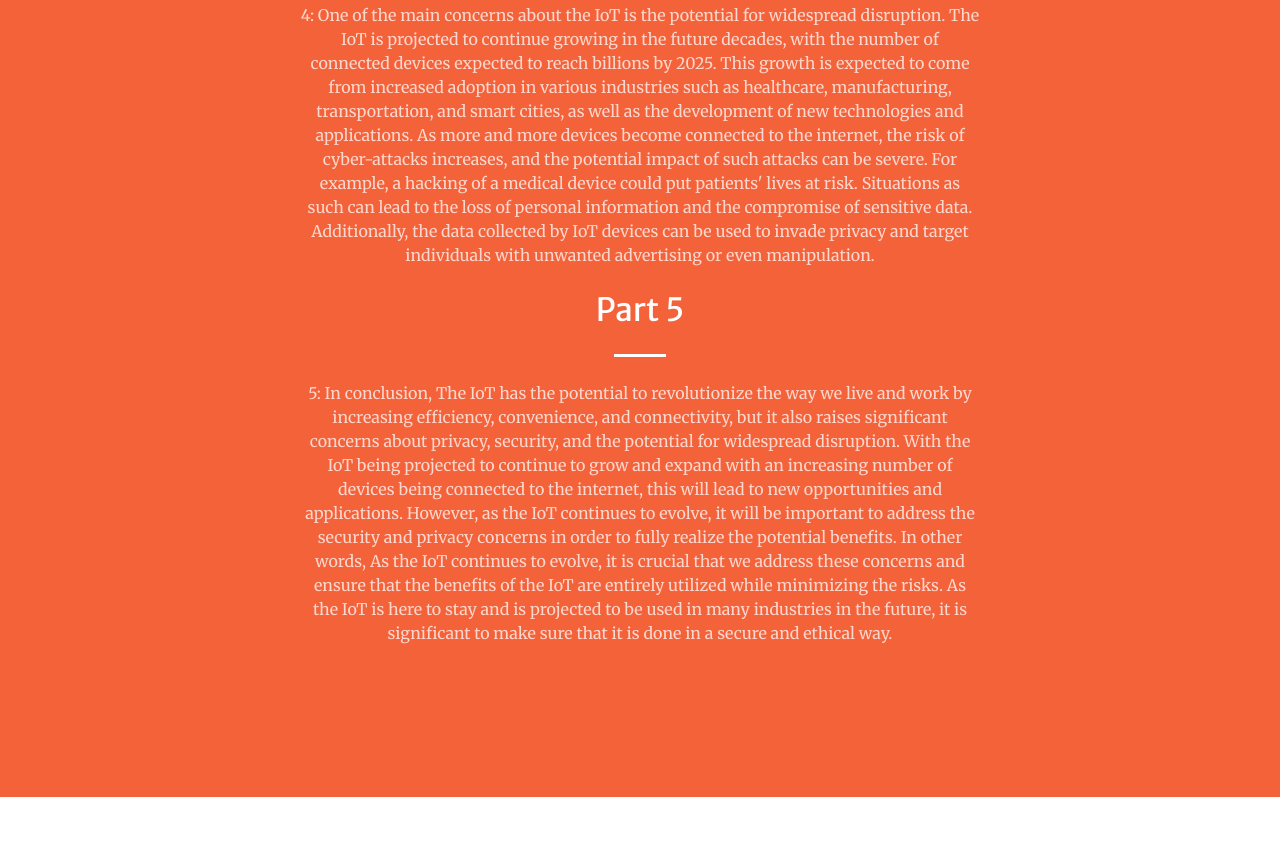
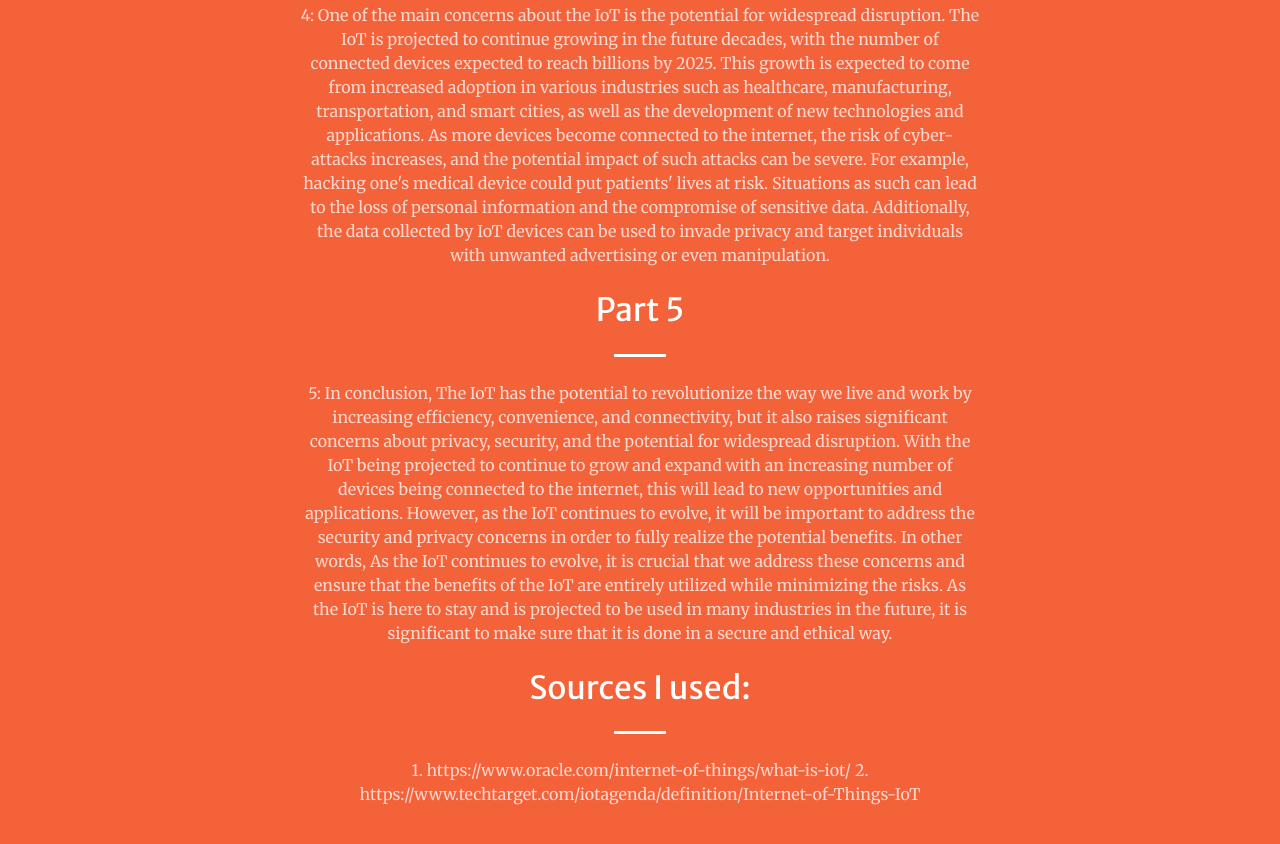
Before and after one commit to jlim04/creative-gh-boostrap, a plain HTML site: page index.html in a window 1280 px wide. Shown: the part 1787-2631 px from the top of the page. Before the commit the page ends 2584 px from the top, so only its background shows below. Drawn offline with nearby package versions, Linux system fonts and the light colour scheme.

Commit message:
Jan 17 pt.2

```diff
--- a/index.html
+++ b/index.html
@@ -90,7 +90,7 @@
                             <h2 class="text-white mt-0">Part 4</h2>
                             <hr class="divider divider-light" />
                             <p class="text-white-75 mb-4">
-                                4: One of the main concerns about the IoT is the potential for widespread disruption. The IoT is projected to continue growing in the future decades, with the number of connected devices expected to reach billions by 2025. This growth is expected to come from increased adoption in various industries such as healthcare, manufacturing, transportation, and smart cities, as well as the development of new technologies and applications. As more and more devices become connected to the internet, the risk of cyber-attacks increases, and the potential impact of such attacks can be severe. For example, a hacking of a medical device could put patients' lives at risk. Situations as such can lead to the loss of personal information and the compromise of sensitive data. Additionally, the data collected by IoT devices can be used to invade privacy and target individuals with unwanted advertising or even manipulation. </p>
+                                4: One of the main concerns about the IoT is the potential for widespread disruption. The IoT is projected to continue growing in the future decades, with the number of connected devices expected to reach billions by 2025. This growth is expected to come from increased adoption in various industries such as healthcare, manufacturing, transportation, and smart cities, as well as the development of new technologies and applications. As more devices become connected to the internet, the risk of cyber-attacks increases, and the potential impact of such attacks can be severe. For example, hacking one's medical device could put patients' lives at risk. Situations as such can lead to the loss of personal information and the compromise of sensitive data. Additionally, the data collected by IoT devices can be used to invade privacy and target individuals with unwanted advertising or even manipulation. </p>
                         </div>
                     </div>
                 </div>
@@ -106,6 +106,15 @@
                     </div>
                 </div>
 
+                <div class="container px-4 px-lg-5">
+                    <div class="row gx-4 gx-lg-5 justify-content-center">
+                        <div class="col-lg-8 text-center">
+                            <h2 class="text-white mt-0">Sources I used: </h2>
+                            <hr class="divider divider-light" />
+                            <p class="text-white-75 mb-4">
+                               1. https://www.oracle.com/internet-of-things/what-is-iot/ 2. https://www.techtarget.com/iotagenda/definition/Internet-of-Things-IoT </p>
+                    </div>
+                </div>
 
         </section>
 
```
